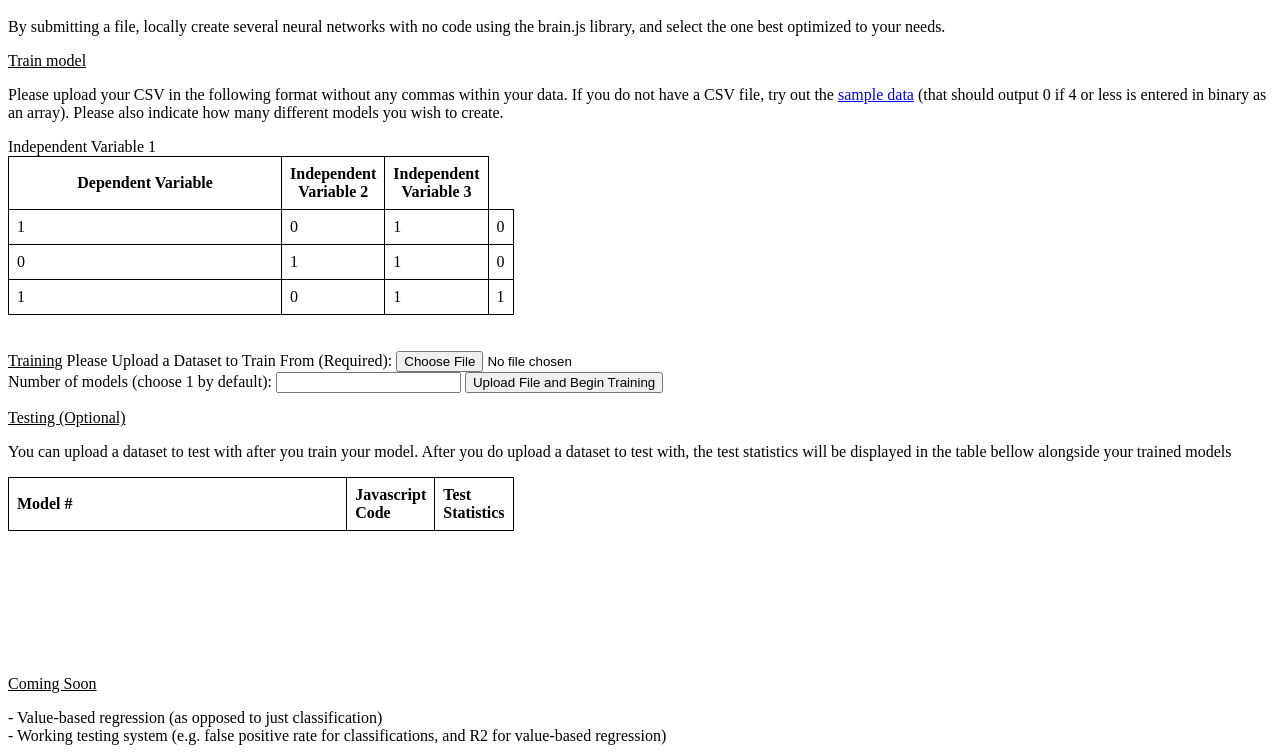
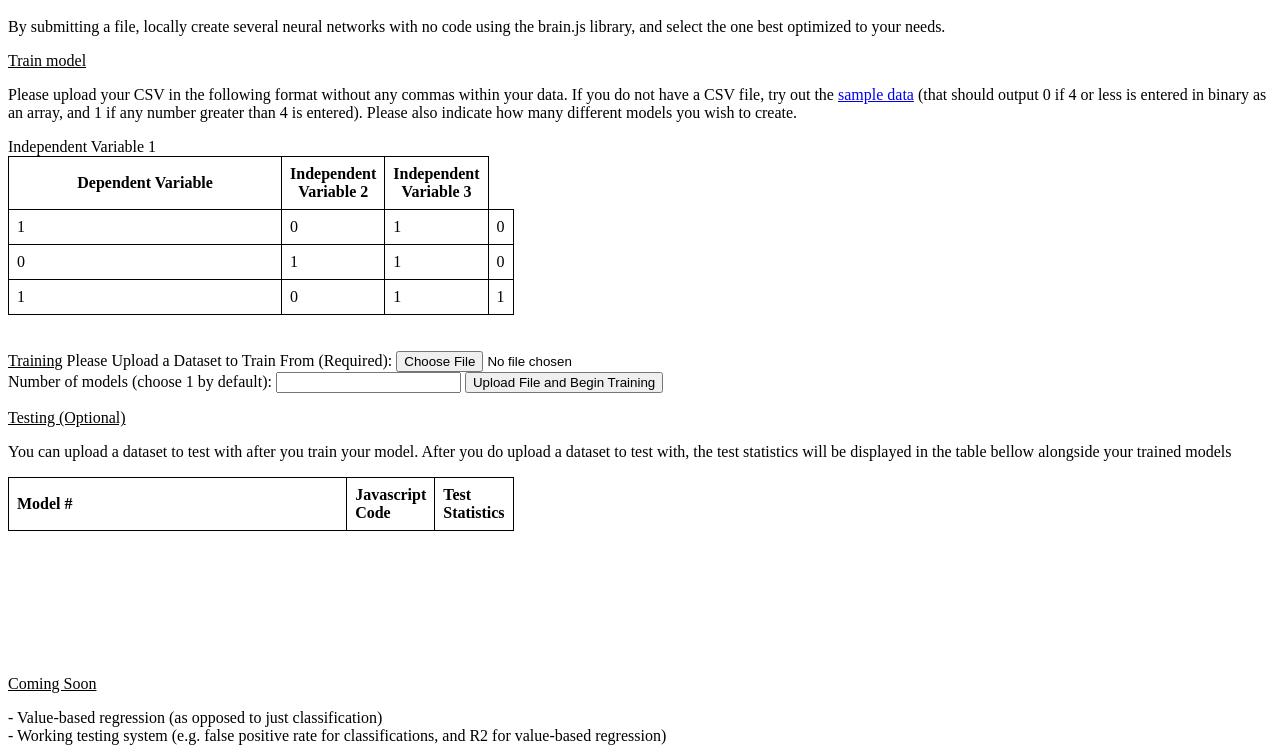
Before and after one commit to AddsRag/Neural-Network-Regressor, a plain HTML site: page index.html in a window 1280 px wide. Shown: the part 48-800 px from the top of the page. Drawn offline with Linux system fonts and the light colour scheme.

Commit message:
Add files via upload

```diff
--- a/index.html
+++ b/index.html
@@ -23,7 +23,7 @@ th, td {
 
 <p>By submitting a file, locally create several neural networks with no code using the brain.js library, and select the one best optimized to your needs.</p>
 <u>Train model</u><br />
-<p>Please upload your CSV in the following format without any commas within your data. If you do not have a CSV file, try out the <a href =sample_database.csv> sample data</a> (that should output 0 if 4 or less is entered in binary as an array). Please also indicate how many different models you wish to create.</p>
+<p>Please upload your CSV in the following format without any commas within your data. If you do not have a CSV file, try out the <a href =sample_database.csv> sample data</a> (that should output 0 if 4 or less is entered in binary as an array, and 1 if any number greater than 4 is entered). Please also indicate how many different models you wish to create.</p>
 <table style = "border:1px black">
 	<tr>
 		<th>Dependent Variable</th
```
